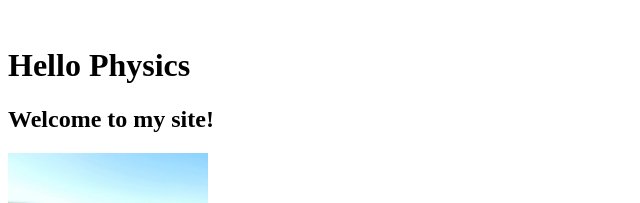
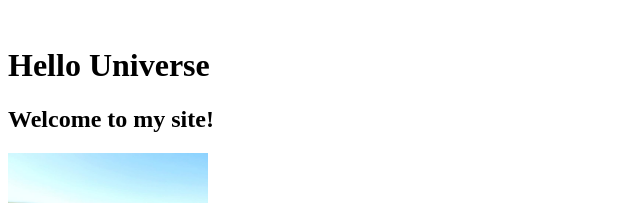
Before and after one commit to eleanon/beginners-week, a plain HTML site: page index.html in a window 1280 px wide. Shown: the top 203 px of the page, 0-640 px from the left. Drawn offline with Linux system fonts and the light colour scheme.

Commit message:
Revert "Update index.html"
This reverts commit d3474e7b9b8a54f3932790b9e0d4b3e78c3d0f35.

```diff
--- a/index.html
+++ b/index.html
@@ -5,7 +5,7 @@
       <title>First Site</title>
     </head>
   <body>
-    <h1>Hello Physics</h1>
+    <h1>Hello Universe</h1>
     <h2>Welcome to my site!</h2>
     <img src="duck.jpg" alt="A local image" width="200px">
     <p>I am currently learning to code with <a href="https://www.codefirstgirls.org.uk/">Code First Girls</a>. Going over everything from how the internet works, to creating websites and version control with git. A lot to cover in only eight weeks! Everyone should learn to code, here are some pretty good reasons why...</p>
```
